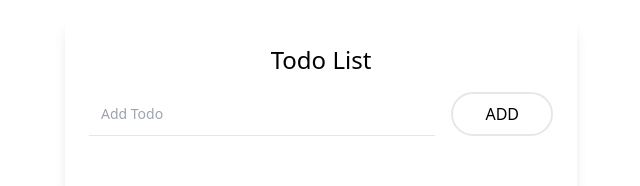
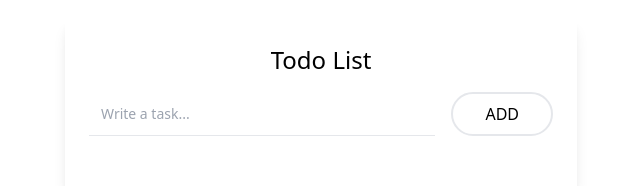
Before and after one commit to judexes/todo-ngrx, an Angular app: page / in a window 1280 px wide. Shown: the top 186 px of the page, without its empty margins (319-959 px from the left). Built offline with nearby package versions, Linux system fonts and the light colour scheme.

Commit message:
Minor ui adjustments

```diff
--- a/src/app/todo/todo.component.html
+++ b/src/app/todo/todo.component.html
@@ -4,7 +4,7 @@
             <h1 class="text-2xl font-medium text-center">Todo List</h1>
             <form [formGroup]="newTodoForm" class="flex mt-4" (ngSubmit)="addTask()">
                 <input class="text-sm border-b appearance-none focus:outline-none w-full py-2 px-3 mr-4 text-grey-darker"
-                    placeholder="Add Todo" formControlName="todoItem">
+                    placeholder="Write a task..." formControlName="todoItem">
                 <button type="submit"
                     class="flex-no-shrink p-2 border-2 rounded-full px-8 uppercase text-teal border-teal hover:text-white hover:bg-teal">Add
                 </button>
@@ -13,7 +13,7 @@
         </div>
         <div>
             <div class="flex mb-4 items-center  border-b pb-4" *ngFor= "let value of taskList; index as i">
-                <p class="w-full text-grey-darkest text-xs" [ngClass]="{'line-through': value.completed}">{{value.name}}</p>
+                <p class="w-full text-grey-darkest text-xs" [ngClass]="{'line-through text-gray-300': value.completed}">{{value.name}}</p>
                 <button
                     class="flex-no-shrink p-2 ml-4 mr-2 border-2 rounded-full text-xs px-4  text-green border-green hover:bg-green"(click)="markDone(value)">Done</button>
                 <button
```
